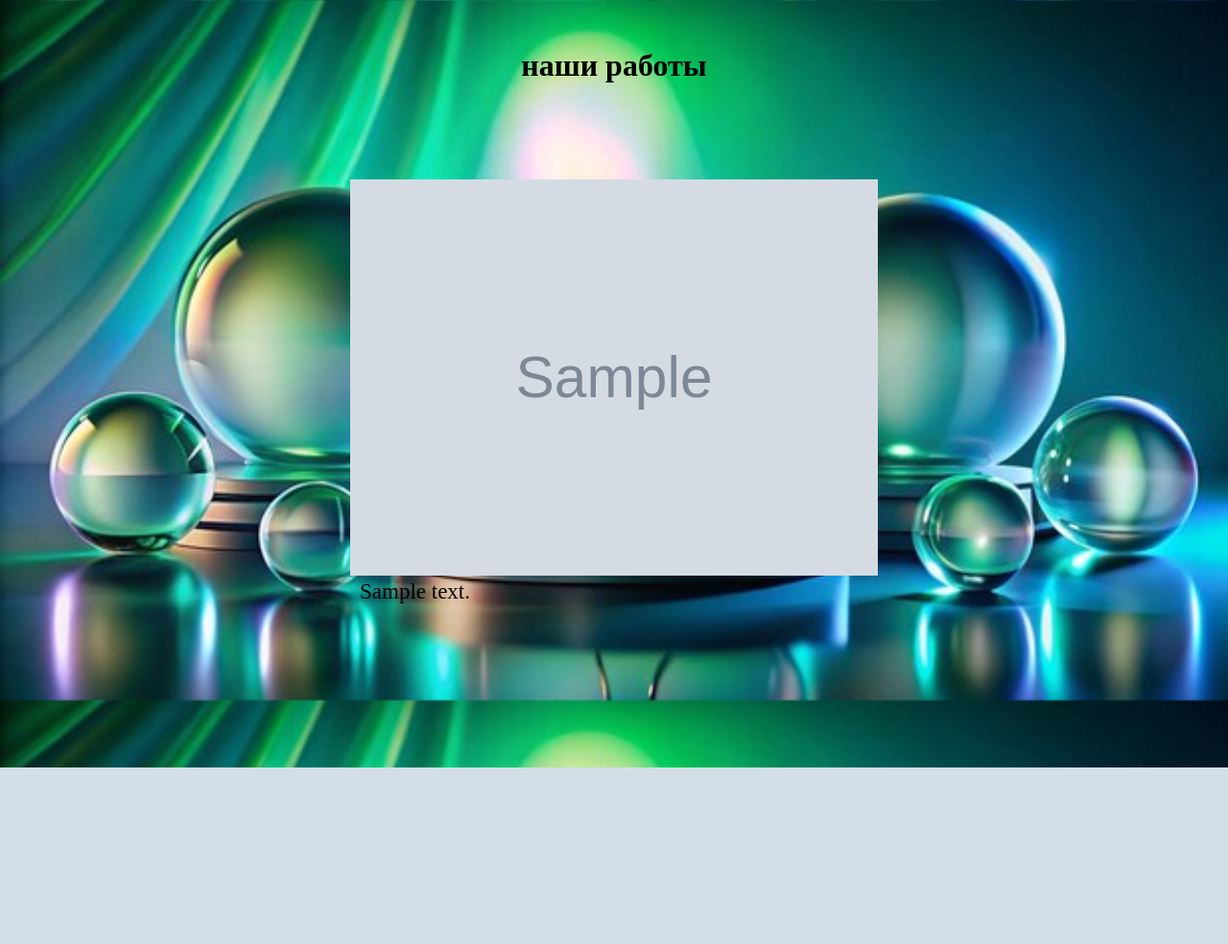
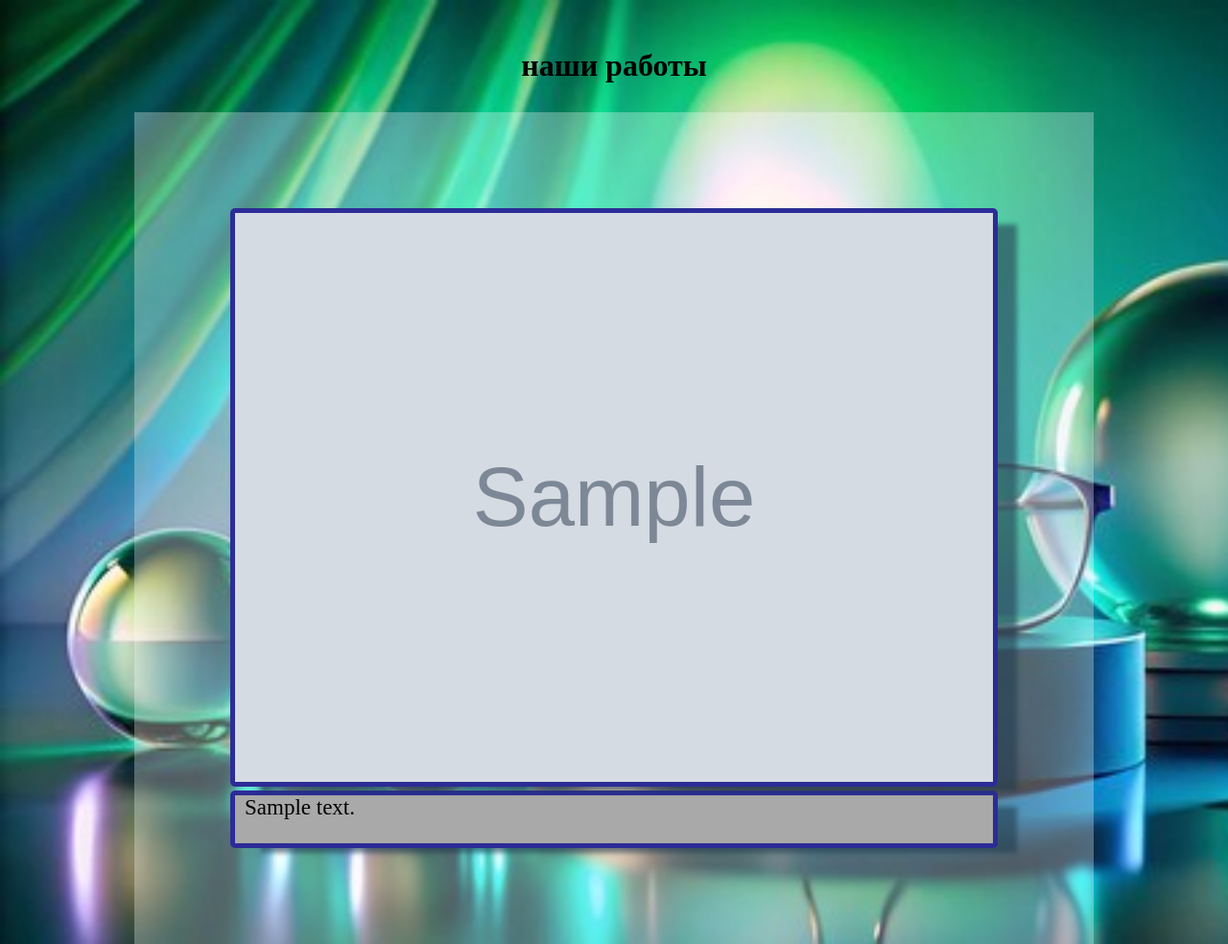
Before and after one commit to AlexVP747/-, a Django app: page /portfolio in a window 1280 px wide. Shown: the whole page at 96% size. Before the commit the page ends 800 px from the top, so only its background shows below. Run offline with Django 5.2, Linux system fonts and the light colour scheme; tables that the repository leaves empty hold one stand-in row (values such as "Sample post"); grey boxes marked "Sample" are stand-in pictures.

Commit message:
редактирование стилей размеров объектов на str. portfolio

```diff
--- a/main/static/main/css/portfolio.css
+++ b/main/static/main/css/portfolio.css
@@ -17,14 +17,34 @@ body{
   flex-direction: column;
   align-items: center;
 }
+
 .portfolio{
   margin: 100px;
+}
 
-}
 .text{
   text-indent: 10px;
   font-size: 23px;
+  height: 60px;
+  background-color: darkgray;
+  border-radius: 5px;
+  border: rgb(44, 44, 151) 5px solid;
+  -webkit-box-shadow: 26px 11px 5px -6px rgba(34, 60, 80, 0.6);
+  -moz-box-shadow: 26px 11px 5px -6px rgba(34, 60, 80, 0.6);
+  box-shadow: 26px 11px 5px -6px rgba(34, 60, 80, 0.6);
 }
+
 .foto{
-  width: 550px;
+  width: 800px;
+  border-radius: 5px;
+  border: rgb(44, 44, 151) 5px solid;
+  -webkit-box-shadow: 26px 11px 5px -6px rgba(34, 60, 80, 0.6);
+  -moz-box-shadow: 26px 11px 5px -6px rgba(34, 60, 80, 0.6);
+  box-shadow: 26px 11px 5px -6px rgba(34, 60, 80, 0.6);
 }
+
+main{
+  background-color: rgba(255, 255, 255, .3);
+  width: 1000px;
+  margin-top: 30px;
+}
--- a/main/templates/main/portfolio.html
+++ b/main/templates/main/portfolio.html
@@ -7,15 +7,16 @@
   <title>наши работы</title>
 </head>
 <body>
+
     <h1>наши работы</h1>
-  <p></p>
-
+  <main><p></p>
     {% for portfolio in list %}
     <div class='portfolio'>
     <img class="foto" src="{{portfolio.foto.url}}" alt="фотография">
     <p class="text">{{portfolio.text}}</p>
     </div>
     {% endfor %}
+  </main>
 
 
 
```
Lines whose indentation alone changed are shown as unchanged.
